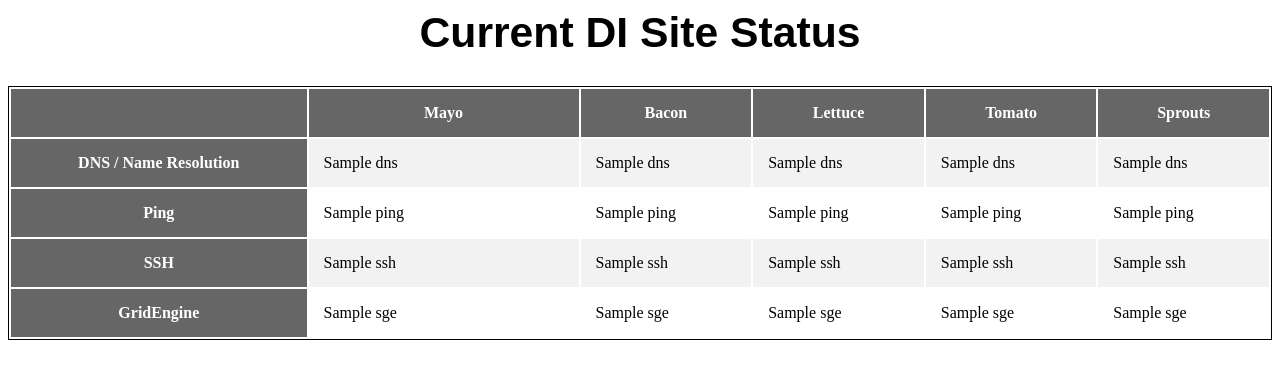
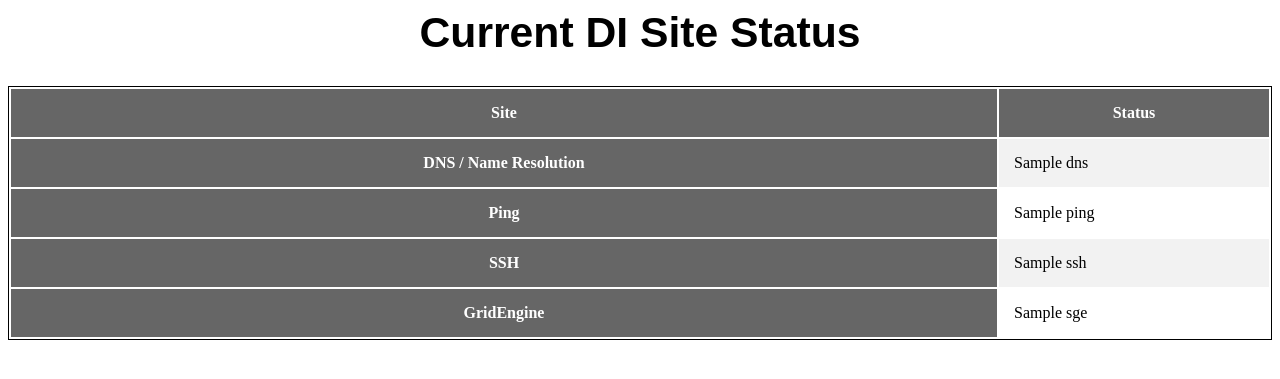
Before and after one commit to benhg/dns-propagation-checker, a Flask app: template templates/status.html in a window 1280 px wide. Shown: the top 379 px of the page. Run offline with Flask 2, Linux system fonts and the light colour scheme; the template is opened without the code that fills it: most values are stand-ins (such as "Sample title", 1, 10 or a date in 2020); some libraries are stand-ins or nearby versions.

Commit message:
Making table 2 columbn

```diff
--- a/templates/status.html
+++ b/templates/status.html
@@ -54,45 +54,24 @@
 <h1>Current DI Site Status</h1>
 <table style="width:100%">
   <tr>
-    <th class='concern-header'></th>
-    <th class="name-header">Mayo</th>
-    <th class='pride-header'>Bacon</th>
-    <th class='pride-header'>Lettuce</th>
-    <th class='pride-header'>Tomato</th>
-    <th class='pride-header'>Sprouts</th>
+    <th class='concern-header'>Site</th>
+    <th class="name-header">Status</th>
   </tr>
   <tr>
     <th class="pride-header" id="Logan-concern">DNS / Name Resolution</th>
     <td class="pride {{ status['mayo']['dns'] }}" id="Giacomo-pride">{{ status['mayo']['dns'] }}</td>
-    <td class="pride {{ status['bacon']['dns'] }}" id="Giacomo-pride">{{ status['bacon']['dns'] }}</td>
-    <td class="pride {{ status['lettuce']['dns'] }}" id="Giacomo-pride">{{ status['lettuce']['dns'] }}</td>
-    <td class="pride {{ status['tomato']['dns'] }}" id="Giacomo-pride">{{ status['tomato']['dns'] }}</td>
-    <td class="pride {{ status['sprouts']['dns'] }}" id="Giacomo-pride">{{ status['sprouts']['dns'] }}</td>
   </tr>
   <tr>
       <th class="pride-header" id="Logan-concern">Ping</th>
       <td class="pride {{ status['mayo']['ping'] }}" id="Giacomo-pride">{{ status['mayo']['ping'] }}</td>
-      <td class="pride {{ status['bacon']['ping'] }}" id="Giacomo-pride">{{ status['bacon']['ping'] }}</td>
-      <td class="pride {{ status['lettuce']['ping'] }}" id="Giacomo-pride">{{ status['lettuce']['ping'] }}</td>
-      <td class="pride {{ status['tomato']['ping'] }}" id="Giacomo-pride">{{ status['tomato']['ping'] }}</td>
-      <td class="pride {{ status['sprouts']['ping'] }}" id="Giacomo-pride">{{ status['sprouts']['ping'] }}</td>
   </tr>
   <th class="pride-header" id="Logan-concern">SSH</th>
 
   <td class="pride {{ status['mayo']['ssh'] }}" id="Giacomo-pride">{{ status['mayo']['ssh'] }}</td>
-  <td class="pride {{ status['bacon']['ssh'] }}" id="Giacomo-pride">{{ status['bacon']['ssh'] }}</td>
-  <td class="pride {{ status['lettuce']['ssh'] }}" id="Giacomo-pride">{{ status['lettuce']['ssh'] }}</td>
-  <td class="pride {{ status['tomato']['ssh'] }}" id="Giacomo-pride">{{ status['tomato']['ssh'] }}</td>
-  <td class="pride {{ status['sprouts']['ssh'] }}" id="Giacomo-pride">{{ status['sprouts']['ssh'] }}</td>
   </tr>
   </tr>
   <th class="pride-header" id="Logan-concern">GridEngine</th>
-
   <td class="pride {{ status['mayo']['sge'] }}" id="Giacomo-pride">{{ status['mayo']['sge'] }}</td>
-  <td class="pride {{ status['bacon']['sge'] }}" id="Giacomo-pride">{{ status['bacon']['sge'] }}</td>
-  <td class="pride {{ status['lettuce']['sge'] }}" id="Giacomo-pride">{{ status['lettuce']['sge'] }}</td>
-  <td class="pride {{ status['tomato']['sge'] }}" id="Giacomo-pride">{{ status['tomato']['sge'] }}</td>
-  <td class="pride {{ status['sprouts']['sge'] }}" id="Giacomo-pride">{{ status['sprouts']['sge'] }}</td>
   </tr>
 </table>
 
```
